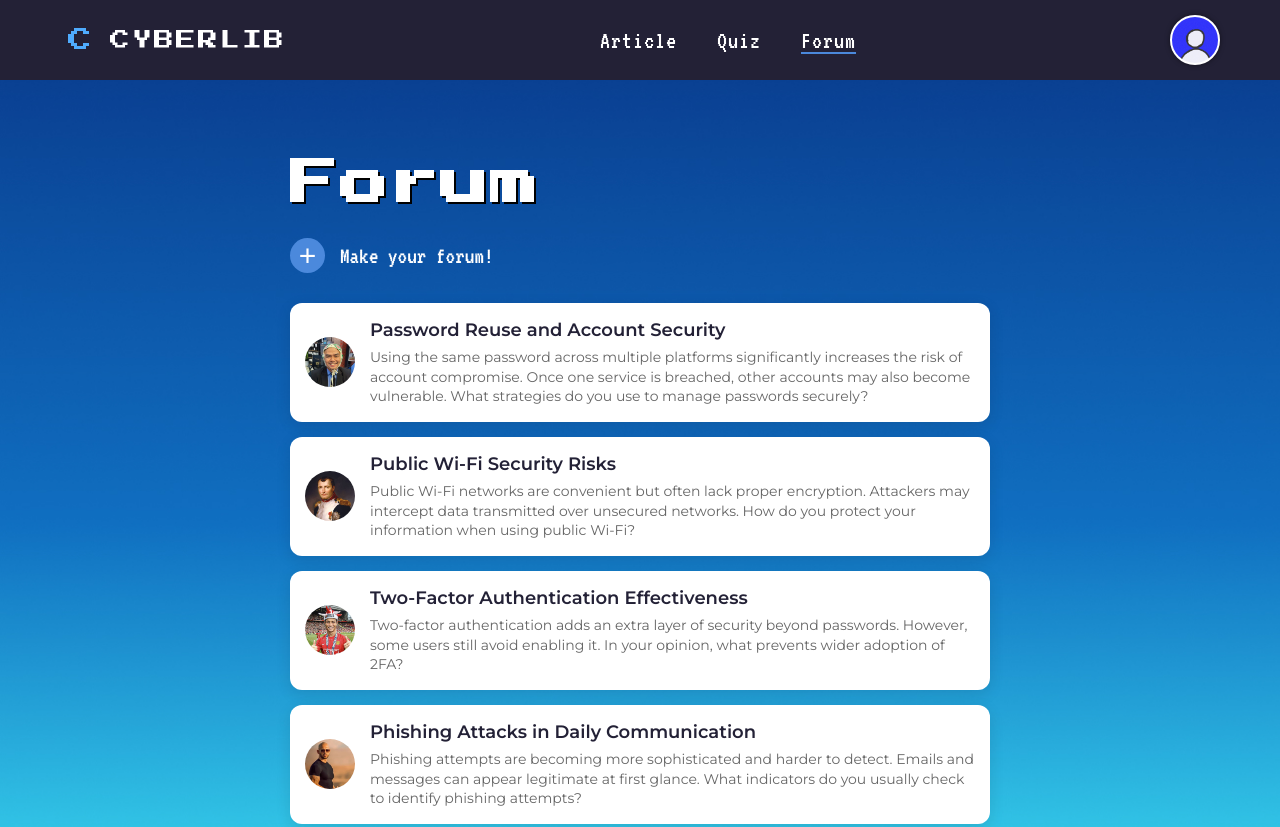
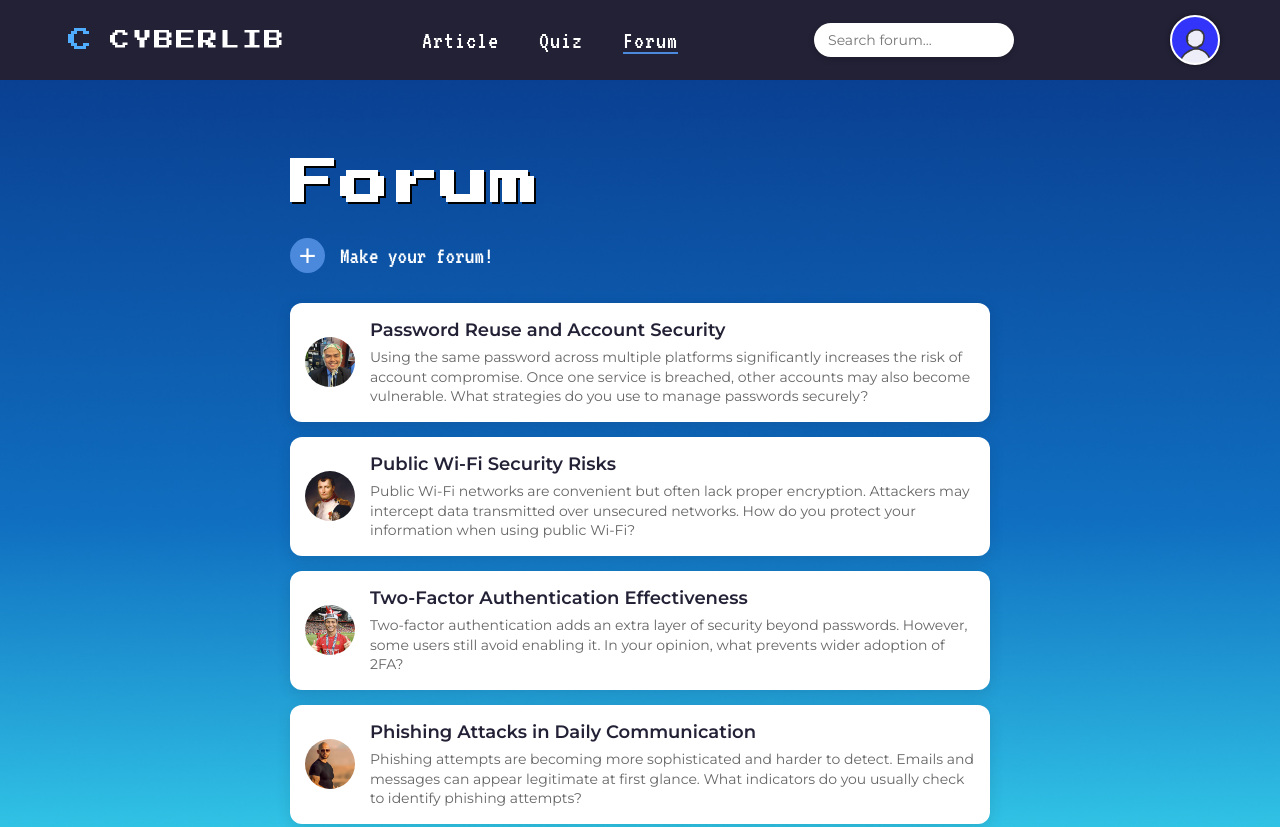
Before and after one commit to endruewem/HCICYBERLIB, a plain HTML site: page html/forumpage.html in a window 1280 px wide. Shown: the top 827 px of the page. Drawn offline with Linux system fonts and the light colour scheme.

Commit message:
Add files via upload

```diff
--- a/css/forumpage.css
+++ b/css/forumpage.css
@@ -178,3 +178,28 @@ nav ul li a.active {
         font-size: 12px;
     }
 }
+
+
+
+/* === Forum Search (Header) === */
+.forum-search {
+    margin-right: 20px;
+}
+
+.forum-search input {
+    padding: 8px 14px;
+    border-radius: 20px;
+    border: none;
+    outline: none;
+    font-size: 14px;
+    width: 200px;
+    font-family: 'Montserrat', sans-serif;
+    background-color: #ffffff;
+    box-shadow: 0 2px 6px rgba(0,0,0,0.2);
+    transition: width 0.3s, box-shadow 0.3s;
+}
+
+.forum-search input:focus {
+    width: 260px;
+    box-shadow: 0 4px 10px rgba(0,0,0,0.3);
+}
--- a/html/forumpage.html
+++ b/html/forumpage.html
@@ -31,6 +31,16 @@
                 <li><a href="/html/forumpage.html" class="active">Forum</a></li>
             </ul>
         </nav>
+
+
+        <div class="forum-search">
+    <input
+        type="text"
+        id="forumSearchInput"
+        placeholder="Search forum..."
+    >
+</div>
+
 
         <a href="/html/profile.html" class="profile-link">
     <div class="profile-icon"></div>
@@ -128,6 +138,24 @@ if (savedPhoto && navbarIcon) {
     navbarIcon.style.backgroundImage = `url(${savedPhoto})`;
 }
 </script>
+<script>
+const searchInput = document.getElementById("forumSearchInput");
+
+searchInput.addEventListener("keyup", function () {
+    const keyword = this.value.toLowerCase();
+    const forumItems = document.querySelectorAll(".forum-thread-item");
+
+    forumItems.forEach(item => {
+        const title = item.querySelector("h2").innerText.toLowerCase();
+
+        if (title.includes(keyword)) {
+            item.style.display = "flex";
+        } else {
+            item.style.display = "none";
+        }
+    });
+});
+</script>
 
 </body>
 </html>
```
